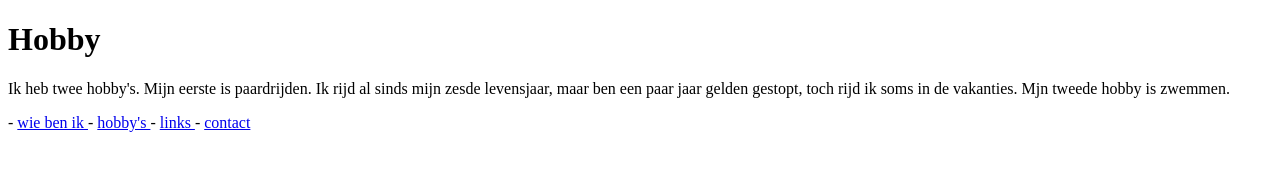
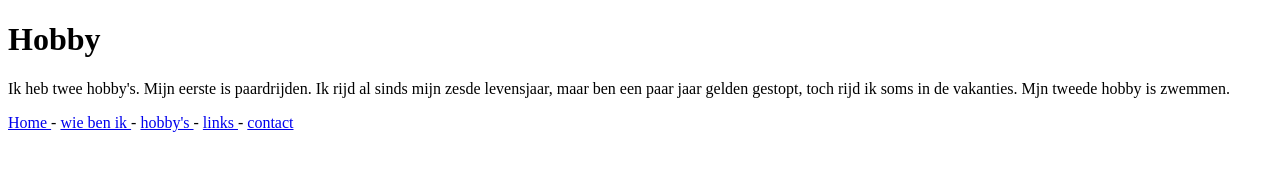
Before and after one commit to davdwb/davdwb.github.io, a plain HTML site: page Hobby.html in a window 1280 px wide. Drawn offline with Linux system fonts and the light colour scheme.

Commit message:
Update Hobby.html

```diff
--- a/Hobby.html
+++ b/Hobby.html
@@ -8,7 +8,7 @@
 <body>
   <h1> Hobby </h1>
   <p> Ik heb twee hobby's. Mijn eerste is paardrijden. Ik rijd al sinds mijn zesde levensjaar, maar ben een paar jaar gelden gestopt, toch rijd ik soms in de vakanties. Mjn tweede hobby is zwemmen. </p>
-  <a href="davdwb.github.io" title="home"></a>
+  <a href="davdwb.github.io"> Home </a>
    -
   <a href="WieBenIk.html"> wie ben ik </a>
    -
```
